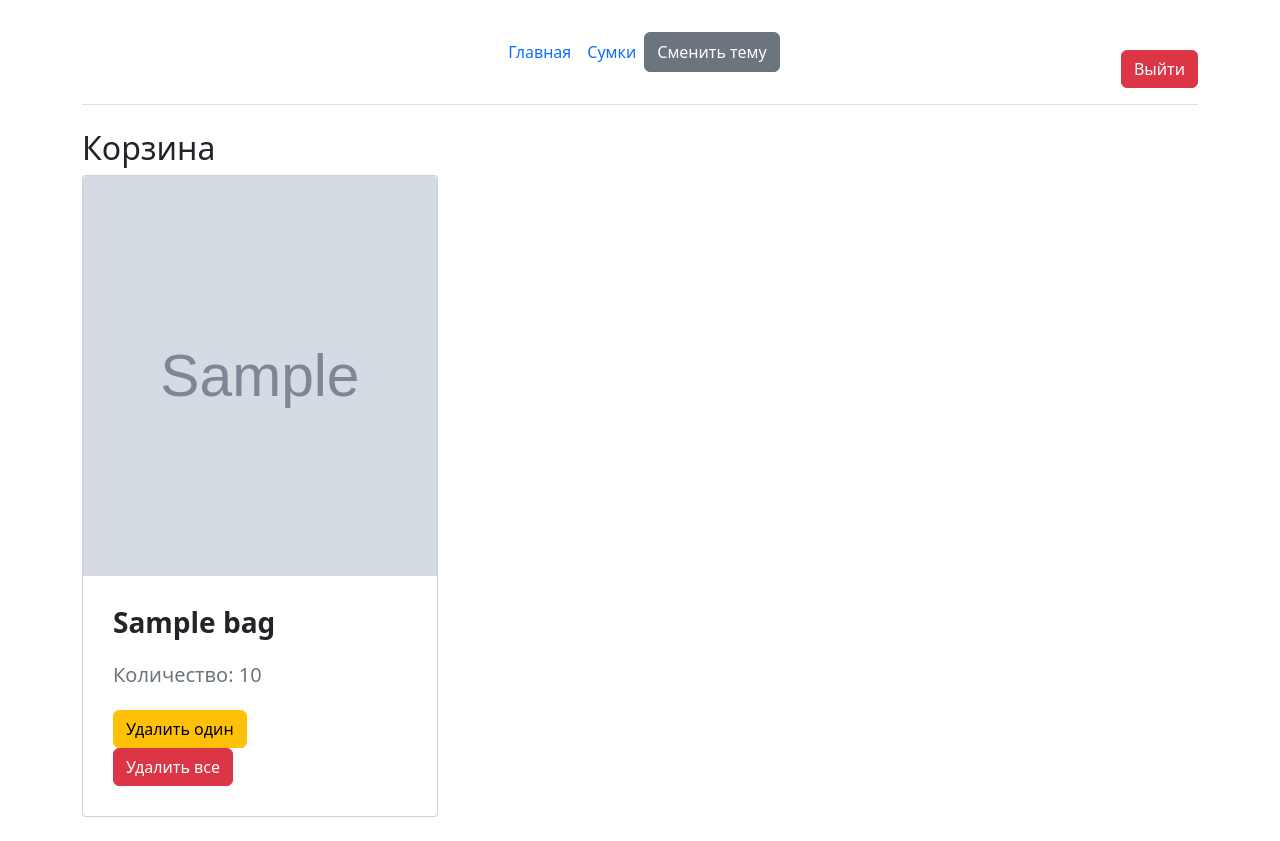
After one commit to n1x9s/leatherShop, a Django app: page /shop/cart/ in a window 1280 px wide. The commit adds this page. Run offline with Django 5.2, Linux system fonts and the light colour scheme; a user stored in the database is signed in; tables that the repository leaves empty hold one stand-in row (values such as "Sample post"); grey boxes marked "Sample" are stand-in pictures; some libraries are stand-ins or nearby versions.

Commit message:
created cart and bag fixes

```diff
--- a/personalAccount/urls.py
+++ b/personalAccount/urls.py
@@ -6,5 +6,6 @@ app_name = 'personalAccount'
 urlpatterns = [
     path('signup/', views.SignUp.as_view(), name='signup'),
     path('signin/', views.SignIn.as_view(), name='signin'),
-    path('signout/', views.signout, name='signout')
+    path('signout/', views.SignOut.as_view(), name='signout'),
+    path('profile/', views.Profile.as_view(), name='profile'),
 ]
--- a/shop/models.py
+++ b/shop/models.py
@@ -1,4 +1,7 @@
+from django.contrib.auth.models import User
 from django.db import models
+
+from leatherShop import settings
 
 
 # Create your models here.
@@ -19,3 +22,20 @@ class BagImage(models.Model):
 
     def __str__(self):
         return f"{self.bag.name} Image"
+
+
+class Cart(models.Model):
+    user = models.ForeignKey(User, on_delete=models.CASCADE, null=True, blank=True)  # Используем модель User напрямую
+    created_at = models.DateTimeField(auto_now_add=True)
+
+    def __str__(self):
+        return f"Cart {self.id} for {self.user}"
+
+
+class CartItem(models.Model):
+    cart = models.ForeignKey(Cart, on_delete=models.CASCADE, related_name='items')
+    product = models.ForeignKey(Bag, on_delete=models.CASCADE)
+    quantity = models.PositiveIntegerField(default=1)
+
+    def __str__(self):
+        return f"{self.quantity} of {self.product.name} in cart {self.cart.id}"
--- /dev/null
+++ b/shop/templates/shop/cart_detail.html
@@ -0,0 +1,41 @@
+{% extends "base.html" %}
+
+{% block title %}Корзина{% endblock %}
+
+{% block content %}
+    <div class="container mt-3">
+        <h2>Корзина</h2>
+        <div class="row">
+            {% if cart_items %}
+                {% for item in cart_items %}
+                    <div class="col-12 col-sm-6 col-md-4 mb-4">
+                        <div class="card h-100">
+                            <a href="{% url 'shop:detail' item.product.pk %}">
+                                {% if item.product.images.first %}
+                                    <img class="card-img-top bag-img" src="{{ item.product.images.first.image.url }}"
+                                         alt="{{ item.product.name }}">
+                                {% else %}
+                                    <img class="card-img-top bag-img" src="" alt="Нет изображения">
+                                {% endif %}
+                            </a>
+                            <div class="card-body">
+                                <h5 class="card-title">{{ item.product.name }}</h5>
+                                <p class="card-text">Количество: {{ item.quantity}}</p>
+                                <form method="post" action="{% url 'shop:remove_item_from_cart' item.pk %}">
+                                    {% csrf_token %}
+                                    <button type="submit" class="btn btn-warning">Удалить один</button>
+                                </form>
+                                <form method="post" action="{% url 'shop:remove_all_from_cart' item.pk %}">
+                                    {% csrf_token %}
+                                    <button type="submit" class="btn btn-danger">Удалить все</button>
+                                </form>
+                            </div>
+                        </div>
+                    </div>
+                {% endfor %}
+            {% else %}
+                <p>Корзина пуста</p>
+            {% endif %}
+        </div>
+    </div>
+{% endblock %}
--- a/shop/urls.py
+++ b/shop/urls.py
@@ -1,10 +1,14 @@
 from django.urls import path
 
 from . import views
-
 
 app_name = 'shop'
 urlpatterns = [
     path("", views.Index.as_view(), name='index'),
     path('detail/<int:id_bag>', views.Detail.as_view(), name='detail'),
+    path('add_to_cart/<int:product_id>/', views.add_to_cart, name='add_to_cart'),
+    path('cart/', views.cart_detail, name='cart_detail'),
+    path('remove_item_from_cart/<int:item_id>/', views.remove_item_from_cart, name='remove_item_from_cart'),
+    path('remove_all_from_cart/<int:item_id>/', views.remove_all_from_cart, name='remove_all_from_cart'),
+
 ]
--- a/shop/views.py
+++ b/shop/views.py
@@ -1,7 +1,7 @@
-from django.shortcuts import render, get_object_or_404
+from django.shortcuts import render, get_object_or_404, redirect
 from django.views.generic import ListView, DetailView
 
-from .models import Bag
+from .models import Bag, Cart, CartItem
 
 
 # Create your views here.
@@ -18,3 +18,43 @@ class Detail(DetailView):
 
     def get_object(self, queryset=None):
         return get_object_or_404(Bag, pk=self.kwargs['id_bag'])
+
+
+def add_to_cart(request, product_id):
+    if request.method == 'POST':
+        product = get_object_or_404(Bag, id=product_id)
+        cart, created = Cart.objects.get_or_create(user=request.user)
+        cart_item, created = CartItem.objects.get_or_create(cart=cart, product=product)
+        cart_item.quantity += 1
+        cart_item.save()
+        return redirect('shop:cart_detail')
+    else:
+        return redirect('shop:bag_list')
+
+
+def cart_detail(request):
+    cart, created = Cart.objects.get_or_create(user=request.user)
+    cart_items = CartItem.objects.filter(cart=cart)
+    return render(request, 'shop/cart_detail.html', {'cart_items': cart_items})
+
+
+def remove_item_from_cart(request, item_id):
+    if request.method == 'POST':
+        cart_item = get_object_or_404(CartItem, id=item_id)
+        if cart_item.quantity > 1:
+            cart_item.quantity -= 1
+            cart_item.save()
+        else:
+            cart_item.delete()
+        return redirect('shop:cart_detail')
+    else:
+        return redirect('shop:cart_detail')
+
+
+def remove_all_from_cart(request, item_id):
+    if request.method == 'POST':
+        cart_item = get_object_or_404(CartItem, id=item_id)
+        cart_item.delete()
+        return redirect('shop:cart_detail')
+    else:
+        return redirect('shop:cart_detail')
--- a/templates/base.html
+++ b/templates/base.html
@@ -8,6 +8,8 @@
     {# bootstrap css #}
     <link href="https://cdn.jsdelivr.net/npm/bootstrap@5.3.3/dist/css/bootstrap.min.css" rel="stylesheet"
           integrity="sha384-QWTKZyjpPEjISv5WaRU9OFeRpok6YctnYmDr5pNlyT2bRjXh0JMhjY6hW+ALEwIH" crossorigin="anonymous">
+    {# bootstrap icons #}
+    <link rel="stylesheet" href="https://cdn.jsdelivr.net/npm/bootstrap-icons@1.8.1/font/bootstrap-icons.css">
 
 
     <link href="{% static 'shop/css/style.css' %}" rel="stylesheet">
@@ -20,26 +22,32 @@
             border-top-left-radius: 0.25rem;
             border-top-right-radius: 0.25rem;
         }
+
         .card {
             border-radius: 0.25rem;
         }
+
         .card-body {
             padding: 30px;
         }
+
         .card-title {
             margin-bottom: 20px;
             font-size: 1.75rem;
             font-weight: bold;
         }
+
         .card-text {
             margin-bottom: 20px;
             color: #6c757d;
             font-size: 1.25rem;
         }
+
         .btn-primary {
             background-color: #007bff;
             border-color: #007bff;
         }
+
         .btn-primary:hover {
             background-color: #0056b3;
             border-color: #004085;
@@ -60,7 +68,7 @@
         </div>
 
         <ul class="nav col-12 col-md-auto mb-2 justify-content-center mb-md-0">
-            <li><a href="{% url 'homepage:homepage' %}" class="nav-link px-2" >Главная</a></li>
+            <li><a href="{% url 'homepage:homepage' %}" class="nav-link px-2">Главная</a></li>
             <li><a href="{% url 'shop:index' %}" class="nav-link px-2">Сумки</a></li>
             <button id="theme-switcher" class="btn btn-secondary">Сменить тему</button>
         </ul>
@@ -75,10 +83,15 @@
                 </a>
             {% endif %}
             {% if user.is_authenticated %}
-                <h3>{{ user }}</h3>
-                <a href="{% url 'personalAccount:signout' %} ">
-                    <button type="button" class="btn btn-danger">Выйти</button>
-                </a>
+                <a href="{% url 'personalAccount:profile' %} " style="color: white"><h3 class="float-md-end mb-0">Личный
+                    кабинет</h3></a>
+
+
+                <form method="post" action="{% url 'personalAccount:signout' %}">
+                    {% csrf_token %}
+                    <button type="submit" class="float-md-middle btn btn-danger">Выйти</button>
+                </form>
+
             {% endif %}
         </div>
     </header>
```
Also changed, not shown: personalAccount/templates/personalAccount/profile.html (added, +13 -0 lines), personalAccount/views.py (+8 -5 lines), shop/templates/shop/index.html (+6 -1 lines), shop/migrations/0003_cart_cartitem.py (added). Lines whose indentation alone changed are shown as unchanged.
